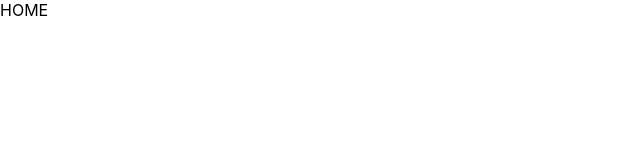
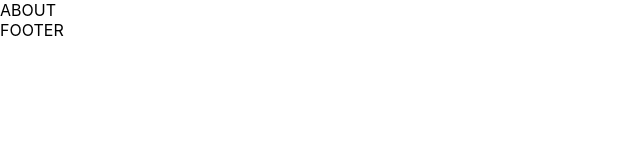
Before and after one commit to cloudymolecule/stray-home, a React (Create React App) app: page /about in a window 1280 px wide. Shown: the top 160 px of the page, without its empty margins (0-640 px from the left). Built offline with nearby package versions, Linux system fonts and the light colour scheme.

Commit message:
Add react-router-dom

```diff
--- a/package.json
+++ b/package.json
@@ -6,6 +6,8 @@
     "cra-template": "1.1.2",
     "react": "^17.0.2",
     "react-dom": "^17.0.2",
+    "react-router": "^5.2.1",
+    "react-router-dom": "^5.3.0",
     "react-scripts": "4.0.3"
   },
   "scripts": {
--- /dev/null
+++ b/src/components/Footer.js
@@ -0,0 +1,12 @@
+import React from 'react'
+import '../styles/Footer.css'
+
+function Footer() {
+    return (
+        <div>
+            FOOTER
+        </div>
+    )
+}
+
+export default Footer
--- a/src/containers/App.js
+++ b/src/containers/App.js
@@ -1,9 +1,19 @@
 import '../styles/App.css'
 import Home from '../components/Home'
+import About from '../components/About'
+import Footer from '../components/Footer'
+import  { BrowserRouter as Router, Switch, Route } from 'react-router-dom'
+
 
 function App() {
   return (
-    <Home />
+    <Router>
+
+      <Switch>
+        <Route path='/about' exact component={About} />
+      </Switch>
+      <Footer />
+    </Router>
   )
 }
 
```
Also changed, not shown: src/styles/Footer.css (added), 2 other files (tests, documents, lock files or other folders).
